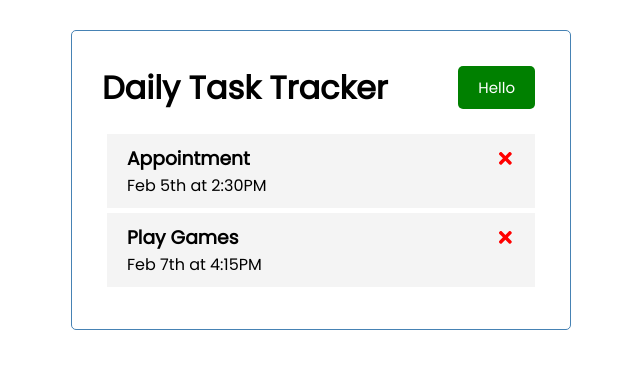
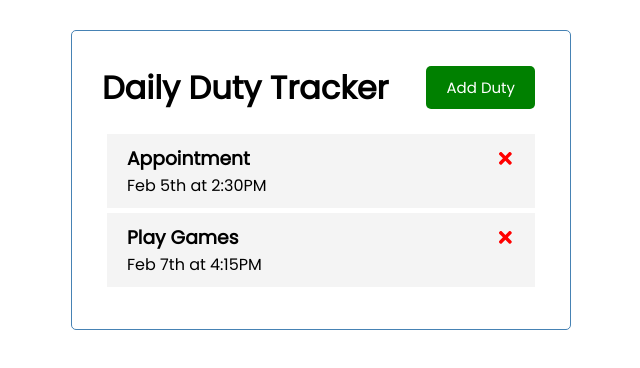
Before and after one commit to alex-budko/daily-duty-tracker, a React (Create React App) app: page / in a window 1280 px wide. Shown: the top 368 px of the page, without its empty margins (319-959 px from the left). Built offline with nearby package versions, Linux system fonts and the light colour scheme.

Commit message:
fixed naming system

```diff
--- a/src/App.js
+++ b/src/App.js
@@ -28,8 +28,9 @@ const App = () => {
 
   return (
     <div className="container">
-      <Header title = "Daily Task Tracker" />
-      <Tasks tasks = {tasks} onDelete={deleteTask} />
+      <Header title = "Daily Duty Tracker" />
+      {tasks.length > 0 ? <Tasks tasks = {tasks} onDelete={deleteTask} />
+      : 'No Duties To Show'}
     </div>
   );
 }
--- a/src/components/Header.js
+++ b/src/components/Header.js
@@ -8,7 +8,7 @@ const Header = ({title}) => {
     return (
         <div className = 'header'>
             <h1>{title}</h1>
-            <Button color='green' text='Hello' onClick={onClick} />
+            <Button color='green' text='Add Duty' onClick={onClick} />
         </div>
     )
 }
```
